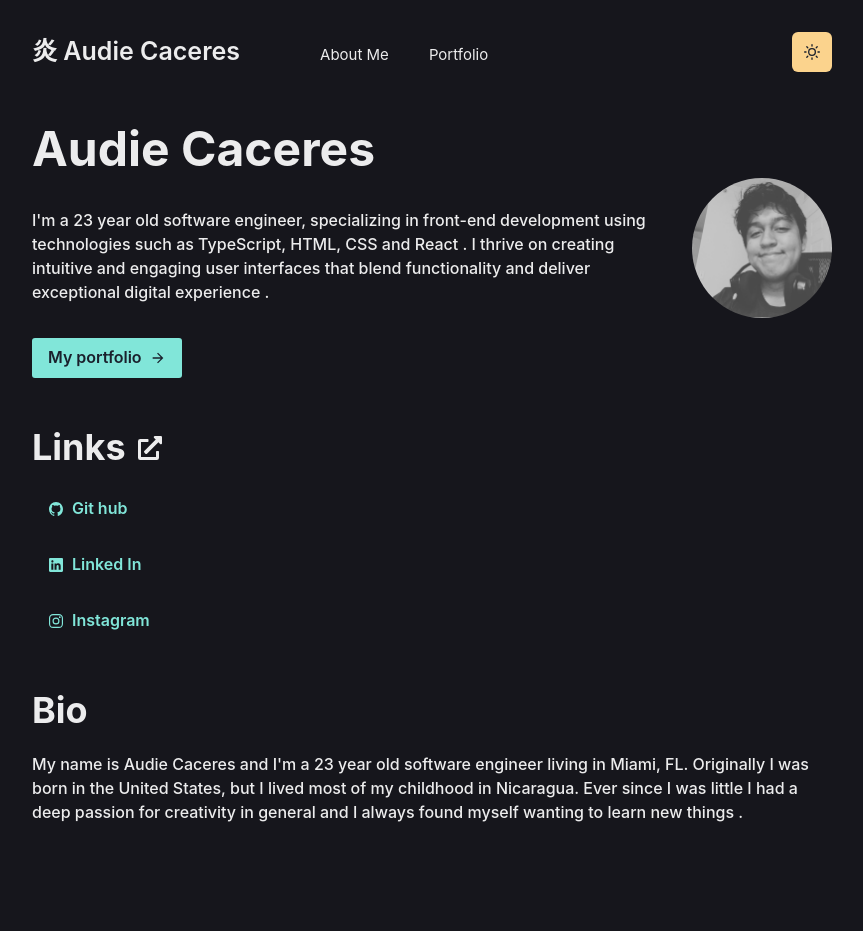
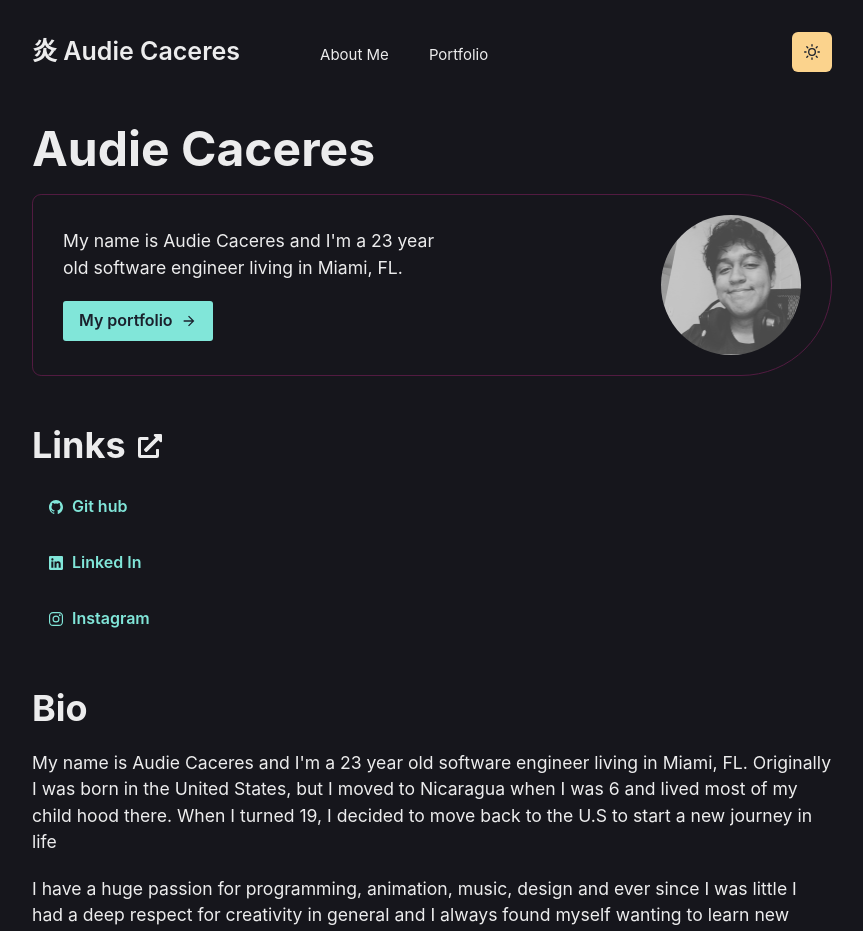
Before and after one commit to audiecaceres7/my-portfolio, a React (Vite) app: page / in a window 1280 px wide. Shown: the top 931 px of the page, without its empty margins (208-1071 px from the left). Before the commit the page ends 832 px from the top, so only its background shows below. Built offline with nearby package versions, Linux system fonts and the light colour scheme; some icons are missing.

Commit message:
Add some styles to main page

```diff
--- a/src/MainPage.tsx
+++ b/src/MainPage.tsx
@@ -31,14 +31,32 @@ const MainPage = () => {
         <Heading as="h1" fontSize="3rem">
           Audie Caceres
         </Heading>
-        <Flex alignItems="center" gap={8}>
-          <Text fontWeight="500" marginTop={4}>
-            I'm a 23 year old software engineer, specializing in front-end
-            development using technologies such as TypeScript, HTML, CSS and
-            React . I thrive on creating intuitive and engaging user interfaces
-            that blend functionality and deliver exceptional digital experience
-            .
-          </Text>
+        <Flex
+          justifyContent="space-between"
+          alignItems="center"
+          gap={8}
+          borderRadius="10px 100px 100px 10px"
+          borderWidth={1.3}
+          borderColor="pink.900"
+          padding="20px 30px"
+          marginTop="1rem"
+        >
+          <Box w={400}>
+            <Text>
+              My name is Audie Caceres and I'm a 23 year old software engineer
+              living in Miami, FL.
+            </Text>
+            <Button
+              as={Link}
+              to="/PortfolioPage"
+              rightIcon={<ArrowForwardIcon />}
+              marginTop={5}
+              colorScheme="teal"
+              borderRadius={3}
+            >
+              My portfolio
+            </Button>
+          </Box>
           <Image
             boxSize="140px"
             src={profileImage}
@@ -46,18 +64,7 @@ const MainPage = () => {
             borderRadius="full"
           />
         </Flex>
-        <Button
-          as={Link}
-          to="/PortfolioPage"
-          rightIcon={<ArrowForwardIcon />}
-          marginTop={5}
-          colorScheme="teal"
-          borderRadius={3}
-        >
-          My portfolio
-        </Button>
-
-        <section style={{ marginTop: "3rem" }}>
+        <section style={{ marginTop: "3rem", width: "200px" }}>
           <Flex alignItems="baseline" gap={3}>
             <Heading>Links</Heading>
             <FaExternalLinkAlt fontSize="1.5rem" />
@@ -106,12 +113,17 @@ const MainPage = () => {
             <Heading>Bio</Heading>
             <FaBook fontSize="1.5rem" />
           </Flex>
-          <Text fontWeight="500" marginTop={5}>
+          <Text fontWeight="400" marginTop={5}>
             My name is Audie Caceres and I'm a 23 year old software engineer
             living in Miami, FL. Originally I was born in the United States, but
-            I lived most of my childhood in Nicaragua. Ever since I was little I
-            had a deep passion for creativity in general and I always found
-            myself wanting to learn new things .
+            I moved to Nicaragua when I was 6 and lived most of my child hood
+            there. When I turned 19, I decided to move back to the U.S to start
+            a new journey in life
+          </Text>
+          <Text fontWeight="400" marginTop={5}>
+            I have a huge passion for programming, animation, music, design and
+            ever since I was little I had a deep respect for creativity in
+            general and I always found myself wanting to learn new things
           </Text>
         </section>
       </motion.article>
--- a/src/styles/App.css
+++ b/src/styles/App.css
@@ -23,7 +23,7 @@ body {
   position: relative;
   font-family: "inter", sans-serif;
   height: 100vh;
-  font-size: 1em;
+  font-size: 1.1rem;
 }
 
 *,
```
